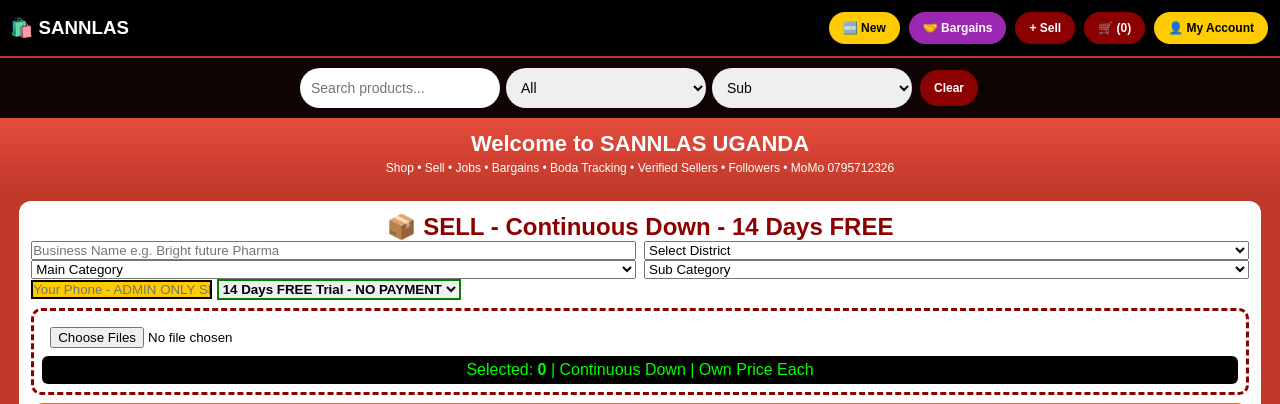
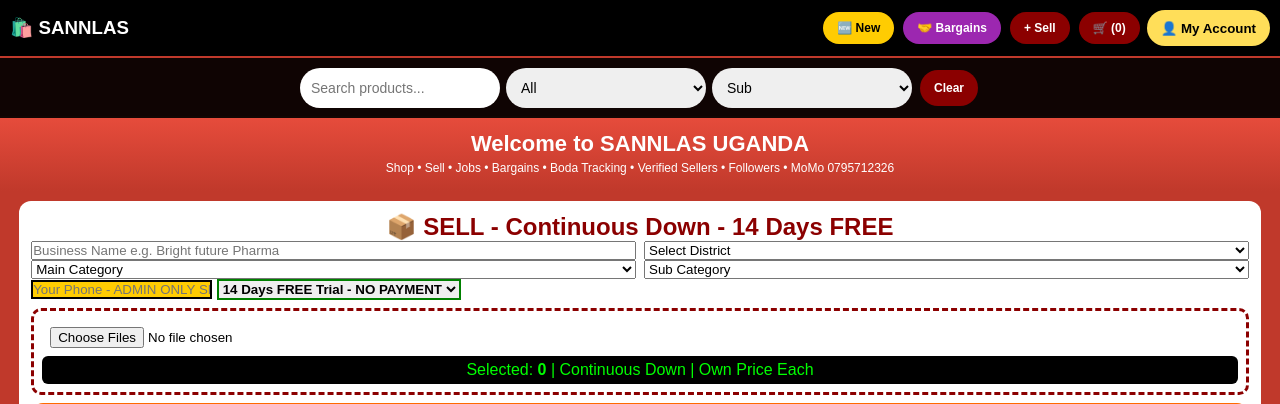
Before and after one commit to sannlas-uganda/Sannlas, a Flask app: page / in a window 1280 px wide. Shown: the top 404 px of the page. Run offline with Flask 3, Linux system fonts and the light colour scheme; some libraries are stand-ins or nearby versions.

Commit message:
Update index.html

```diff
--- a/templates/index.html
+++ b/templates/index.html
@@ -143,7 +143,7 @@ body{font-family:Arial;background:#c0392b;overflow-x:hidden}
 <button class="btn" style="background:#9c27b0" onclick="showBargains()">🤝 Bargains</button>
 <button class="btn" onclick="document.getElementById('frontUpload').scrollIntoView({behavior:'smooth'})">+ Sell</button>
 <button class="btn" onclick="openCart()">🛒 (<span id="cartN">0</span>)</button>
-<button class="btn btn-yellow" onclick="openPopup('authPop')">👤 My Account</button>
+<button onclick="document.getElementById('authPop').classList.add('show'); document.getElementById('authPop').style.display='flex'" style="background:#ffde59;color:#000;padding:8px 14px;border-radius:20px;border:none;font-weight:bold;cursor:pointer">👤 My Account</button>
 </div>
 </div>
 <div class="search-bar">
```
